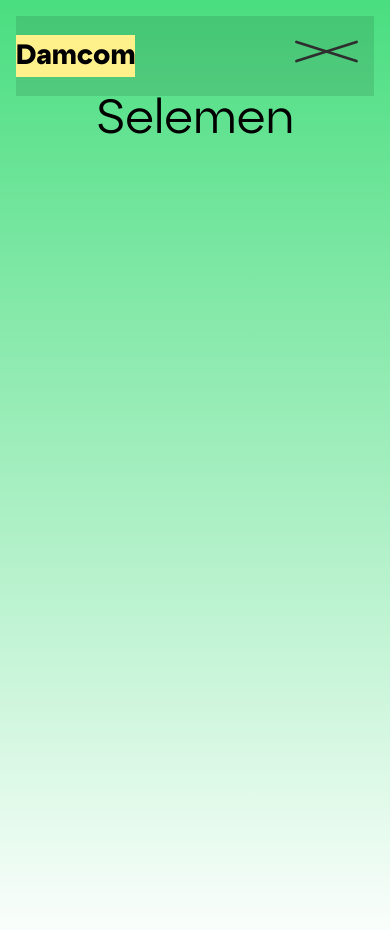
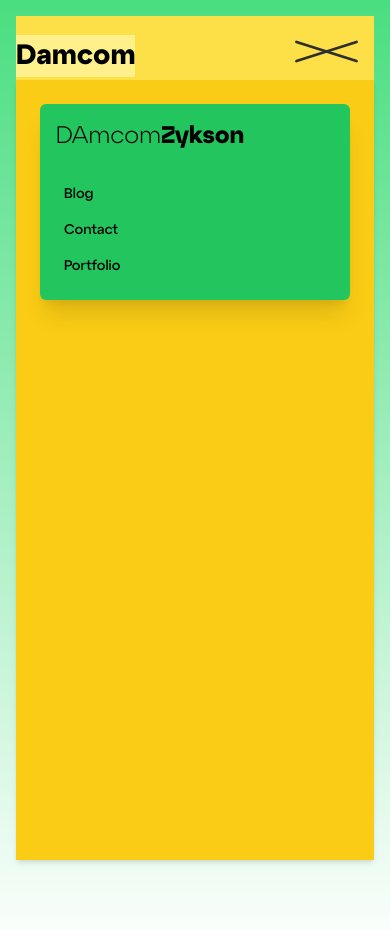
Before and after one commit to zykscode/deji, a Next.js app: page / in a window 390 px wide. Both pictures are taken after a click on the button 326 px from the left and 51 px from the top of the page. Shown: the top 930 px of the page. Built offline with nearby package versions, Linux system fonts and the light colour scheme.

Commit message:
here okay 3

```diff
--- a/app/layout.tsx
+++ b/app/layout.tsx
@@ -2,6 +2,7 @@ import '#/styles/globals.css';
 
 import Footer from '#/components/footer';
 import Header from '#/components/header';
+import { homepageNavs } from '#/config/homepage';
 import { Atyp, Suisse } from '#/utils/customFonts';
 
 export default function RootLayout({
@@ -14,7 +15,7 @@ export default function RootLayout({
       <body
         className={` flex min-h-screen flex-col items-center justify-between bg-green-400 p-4`}
       >
-        <Header />
+        <Header items={homepageNavs.mainNav} />
         {children}
         <Footer />
       </body>
--- /dev/null
+++ b/components/grid-animation.tsx
@@ -0,0 +1,37 @@
+import { motion } from 'framer-motion';
+import React from 'react';
+
+type Props = {
+  i: number;
+  isOpen: boolean;
+};
+
+const grid = {
+  hidden: (i) => ({
+    y: -1000,
+    transition: {
+      duration: 0.6,
+      ease: 'linear',
+      delay: i * 0.2,
+    },
+  }),
+  show: (i) => ({
+    y: 0,
+    transition: {
+      duration: 0.6,
+      type: 'ease-in',
+      delay: i * 0.2,
+    },
+  }),
+};
+
+const Grid = ({ i}: Props) => {
+  return (
+    <motion.div
+      variants={{ hidden: grid.hidden(i), show: grid.show(i) }}
+      className="h-screen bg-yellow-300 p-1"
+    />
+  );
+};
+
+export default Grid;
--- a/components/header.tsx
+++ b/components/header.tsx
@@ -7,10 +7,11 @@ import React, { useRef } from 'react';
 import { useDimensions } from '#/utils/use-dimensions';
 
 import { MenuToggle } from './menuToggle';
+import { MobileNav } from './mobile-nav';
 
 type Props = {};
 
-const Header = (props: Props) => {
+const Header = ({ children, items }: any) => {
   const [isOpen, toggleOpen] = useCycle(false, true);
   const containerRef = useRef(null);
   const { height } = useDimensions(containerRef);
@@ -28,6 +29,11 @@ const Header = (props: Props) => {
           ref={containerRef}
         >
           <MenuToggle toggle={() => toggleOpen()} />
+          {isOpen && (
+            <MobileNav isOpen items={items!}>
+              {children}
+            </MobileNav>
+          )}
         </motion.nav>
       </div>
     </header>
--- a/components/menuToggle.tsx
+++ b/components/menuToggle.tsx
@@ -36,7 +36,7 @@ export const MenuToggle = ({ toggle }: any) => (
           open: {
             d: 'M 4 11.5 L 65 11.5',
             opacity: 0,
-            transition: { duration: 0.1 },
+            transition: { duration: 0.01 },
           },
           closed: {
             d: 'M 4 11.5 L 65 11.5',
--- /dev/null
+++ b/components/mobile-nav.tsx
@@ -0,0 +1,101 @@
+'use client';
+
+import { motion } from 'framer-motion';
+import Link from 'next/link';
+import * as React from 'react';
+
+import { siteConfig } from '#/config/site';
+import type { MainNavItem } from '#/types';
+import { useLockBody } from '#/utils/use-lock-body';
+import { cn } from '#/utils/utils';
+
+import Grid from './grid-animation';
+
+interface MobileNavProps {
+  items: MainNavItem[];
+  isOpen: boolean;
+  children?: React.ReactNode;
+}
+
+const mobileCard = {
+  hidden: {
+    transition: {
+      duration: 0.6,
+    },
+  },
+  show: {
+    transition: {
+      duration: 0.6,
+    },
+  },
+};
+const mobileTab = {
+  hidden: {
+    opacity: 0,
+    scale: [1, 0],
+    transition: {
+      duration: 0.6,
+      type: 'ease-in',
+    },
+  },
+  show: {
+    y: [150, 0],
+    opacity: [0, 1],
+    transition: {
+      type: 'ease-in',
+      duration: 0.6,
+      delay: 1.2,
+    },
+  },
+};
+const gridItems = [0, 1, 2, 3];
+
+export function MobileNav({ items, isOpen, children }: MobileNavProps) {
+  useLockBody();
+
+  return (
+    <>
+      <motion.div
+        variants={mobileCard}
+        className={`absolute inset-0 -z-20 grid grid-cols-4 ${
+          isOpen ? 'bg-secondaryFg  backdrop-blur-sm ' : '4 inset-0 scale-0'
+        } md:hidden `}
+      >
+        <div className="absolute inset-0 z-20 grid  h-screen grid-cols-4">
+          {gridItems.map((i) => {
+            return <Grid isOpen={isOpen} key={i} i={i} />;
+          })}
+        </div>
+      </motion.div>
+      <motion.div
+        className={cn(
+          'fixed inset-0 z-30 top-16 bg-yellow-400 grid h-[calc(100vh-4rem)] grid-flow-row auto-rows-max overflow-auto p-6 pb-32 shadow-md  md:hidden ',
+        )}
+        variants={mobileTab}
+      >
+        <div className="text-primaryFg relative z-20 grid gap-6 rounded-md bg-green-500 p-4 shadow-xl">
+          <Link href="/" passHref className="flex items-center space-x-2">
+            DAmcom
+            <span className="font-bold">{siteConfig.name}</span>
+          </Link>
+          <nav className="grid grid-flow-row auto-rows-max text-sm">
+            {items.map((navItem, index) => (
+              <Link
+                key={index}
+                href={navItem.disabled ? '#' : navItem.href}
+                passHref
+                className={cn(
+                  'flex w-full items-center rounded-md p-2 text-sm font-medium hover:underline',
+                  navItem.disabled && 'cursor-not-allowed opacity-60',
+                )}
+              >
+                {navItem.title}
+              </Link>
+            ))}
+          </nav>
+          {children}
+        </div>
+      </motion.div>
+    </>
+  );
+}
--- /dev/null
+++ b/config/homepage.ts
@@ -0,0 +1,18 @@
+import type { HomepageNavs } from '#/types';
+
+export const homepageNavs: HomepageNavs = {
+  mainNav: [
+    {
+      title: 'Blog',
+      href: '/',
+    },
+    {
+      title: 'Contact',
+      href: '/contact',
+    },
+    {
+      title: 'Portfolio',
+      href: '/portfolio',
+    },
+  ],
+};
--- /dev/null
+++ b/config/site.ts
@@ -0,0 +1,13 @@
+import type { SiteConfig } from '@/types';
+
+export const siteConfig: SiteConfig = {
+  name: "Zykson",
+  description: 'A personal blog and portfolio site',
+  url: 'https://tx.shadcn.com',
+  ogImage: 'https://tx.shadcn.com/og.jpg',
+  links: {
+    twitter: 'zykson',
+    github: 'zykscode',
+    youtube: 'zykson',
+  },
+};
--- /dev/null
+++ b/utils/use-lock-body.ts
@@ -0,0 +1,13 @@
+/* eslint-disable no-return-assign */
+import * as React from 'react';
+
+// @see https://usehooks.com/useLockBodyScroll.
+export function useLockBody() {
+  React.useLayoutEffect((): (() => void) => {
+    const originalStyle: string = window.getComputedStyle(
+      document.body,
+    ).overflow;
+    document.body.style.overflow = 'hidden';
+    return () => (document.body.style.overflow = originalStyle);
+  }, []);
+}
--- /dev/null
+++ b/utils/utils.ts
@@ -0,0 +1,21 @@
+import type { ClassValue } from 'clsx';
+import { clsx } from 'clsx';
+import { twMerge } from 'tailwind-merge';
+
+
+export function cn(...inputs: ClassValue[]) {
+  return twMerge(clsx(inputs));
+}
+
+export function formatDate(input: string | number): string {
+  const date = new Date(input);
+  return date.toLocaleDateString('en-US', {
+    month: 'long',
+    day: 'numeric',
+    year: 'numeric',
+  });
+}
+
+// export function absoluteUrl(path: string) {
+//   return `${env.NEXT_PUBLIC_APP_URL}${path}`;
+// }
```
Also changed, not shown: package.json (+10 -8 lines), types/index.d.ts (added, +52 -0 lines), 1 other file (tests, documents, lock files or other folders).
